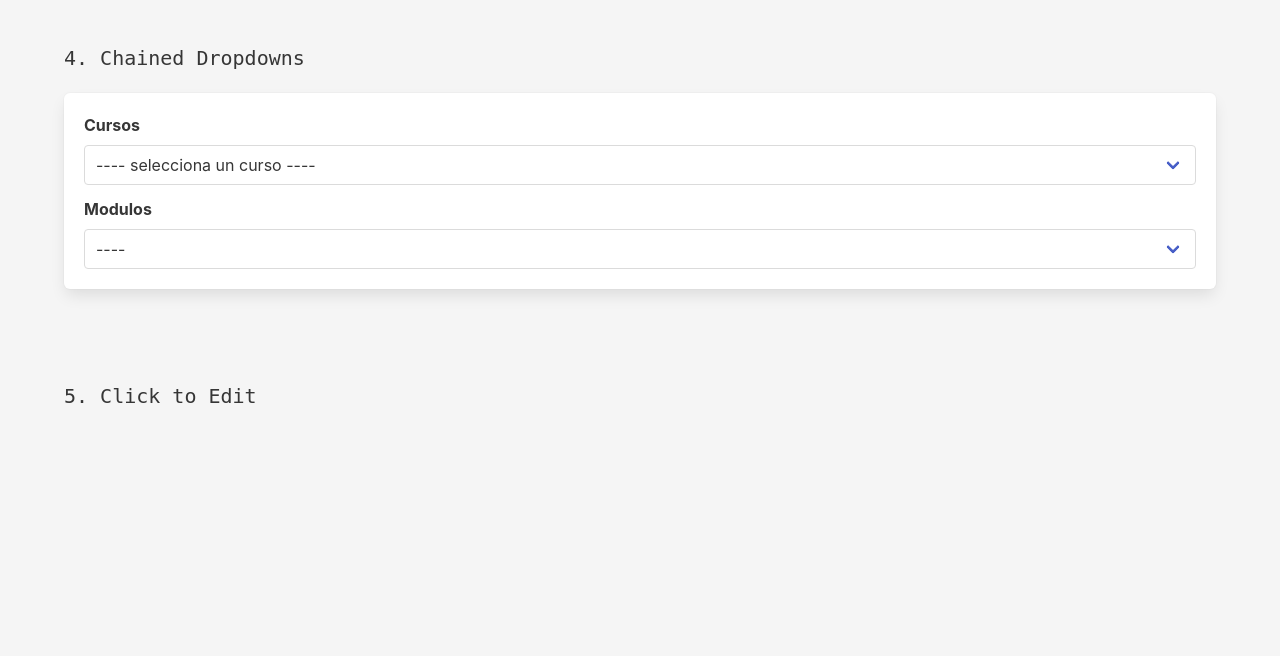
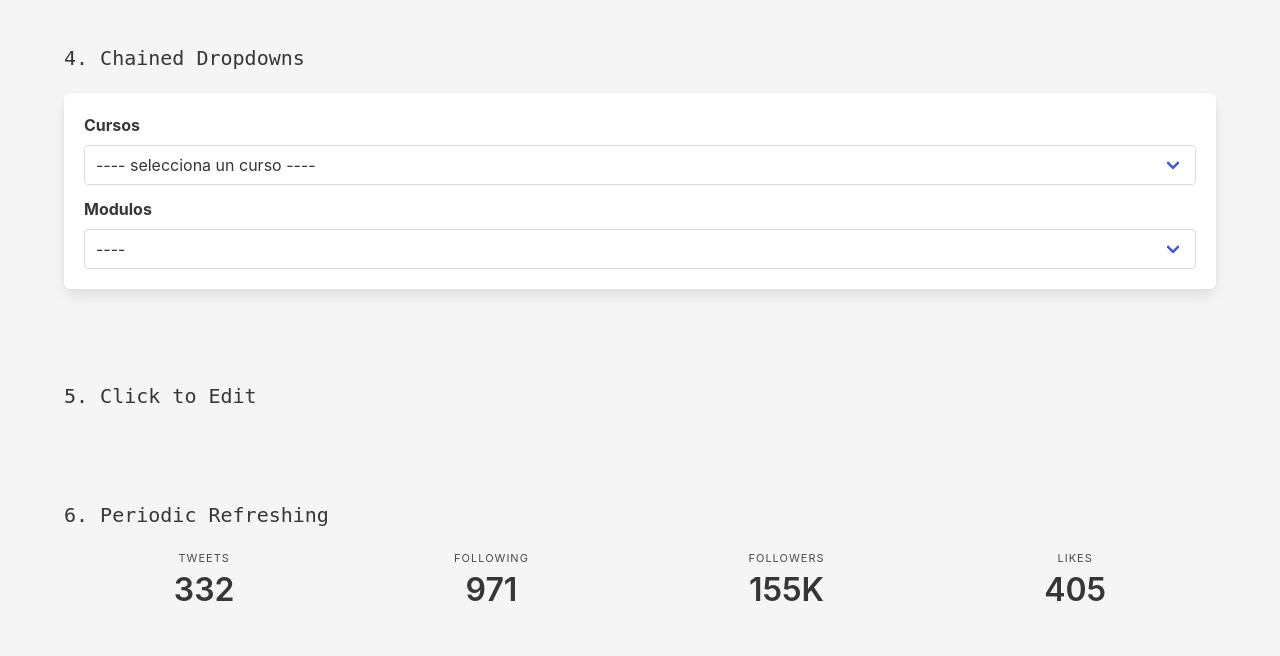
Before and after one commit to jscpy/htmx-example, a Django app: page / in a window 1280 px wide. Shown: the part 883-1539 px from the top of the page. Before the commit the page ends 1286 px from the top, so only its background shows below. Run offline with Django 3.2, Linux system fonts and the light colour scheme; data that the repository does not hold is empty; some libraries are stand-ins or nearby versions.

Commit message:
Implementando Refreshing every 10s

```diff
--- a/demo/urls.py
+++ b/demo/urls.py
@@ -23,4 +23,5 @@ urlpatterns = [
     path('todo/delete/<int:pk>', views.delete_todo, name='todo-delete'),
     path('search/', views.search_profile, name='search'),
     path('dropdown/', views.dropdown_modules, name='dropdown'),
+    path('periodic_refresh/', views.periodic_refresh, name='periodic-refresh'),
 ]
--- a/demo/views.py
+++ b/demo/views.py
@@ -1,3 +1,4 @@
+from random import randint
 from django.views.decorators.http import require_http_methods
 from django.views.generic import ListView, View
 from django.core.paginator import Paginator
@@ -9,14 +10,21 @@ from demo.models import Todo, Profile, Course, Module
 from demo.forms import TodoForm, ProfileForm
 
 def home(request):
-    data = {
+    data_random = {
+        'tweets': randint(1, 1000),
+        'following': randint(1, 1000),
+        'followers': randint(1, 1000),
+        'likes': randint(1, 1000),
+    }
+    context = {
         'todos': Todo.objects.all(),
         'profiles': Profile.objects.all()[:5],
-        'courses': Course.objects.all()
+        'courses': Course.objects.all(),
+        'data_random': data_random
     }
 
     return render(
-        template_name='index.html', request=request, context=data
+        template_name='index.html', request=request, context=context
     )
 
 @require_http_methods(['POST'])
@@ -191,3 +199,16 @@ def delete_profile(request, pk):
     profile.delete()
     context['profiles'] = Profile.objects.all()[:20]
     return render(request, template_name, context)
+
+
+def periodic_refresh(request):
+    context = {}
+    data_random = {
+        'tweets': randint(1, 500),
+        'following': randint(1, 500),
+        'followers': randint(1, 500),
+        'likes': randint(1, 500),
+    }
+    context['data_random'] = data_random
+    if request.htmx:
+        return render(request, 'partials/periodic_refresh.html', context)
--- a/templates/index.html
+++ b/templates/index.html
@@ -111,4 +111,13 @@
   </div>
 </section>
 
+<section class="section has-background-light">
+  <div class="container">
+    <p class="title is-5 has-text-weight-light is-family-code">6. Periodic Refreshing</p>
+    <div hx-get="{% url 'demo:periodic-refresh' %}" hx-trigger="every 10s" hx-swap="innerHTML">
+      {% include "partials/periodic_refresh.html" with data_random=data_random %}
+    </div>
+  </div>
+</section>
+
 {% endblock body %}
--- /dev/null
+++ b/templates/partials/periodic_refresh.html
@@ -0,0 +1,26 @@
+<nav class="level">
+    <div class="level-item has-text-centered">
+      <div>
+        <p class="heading">Tweets</p>
+        <p class="title">{{data_random.tweets}}</p>
+      </div>
+    </div>
+    <div class="level-item has-text-centered">
+      <div>
+        <p class="heading">Following</p>
+        <p class="title">{{data_random.following}}</p>
+      </div>
+    </div>
+    <div class="level-item has-text-centered">
+      <div>
+        <p class="heading">Followers</p>
+        <p class="title">{{data_random.followers}}K</p>
+      </div>
+    </div>
+    <div class="level-item has-text-centered">
+      <div>
+        <p class="heading">Likes</p>
+        <p class="title">{{data_random.likes}}</p>
+      </div>
+    </div>
+</nav>
```
